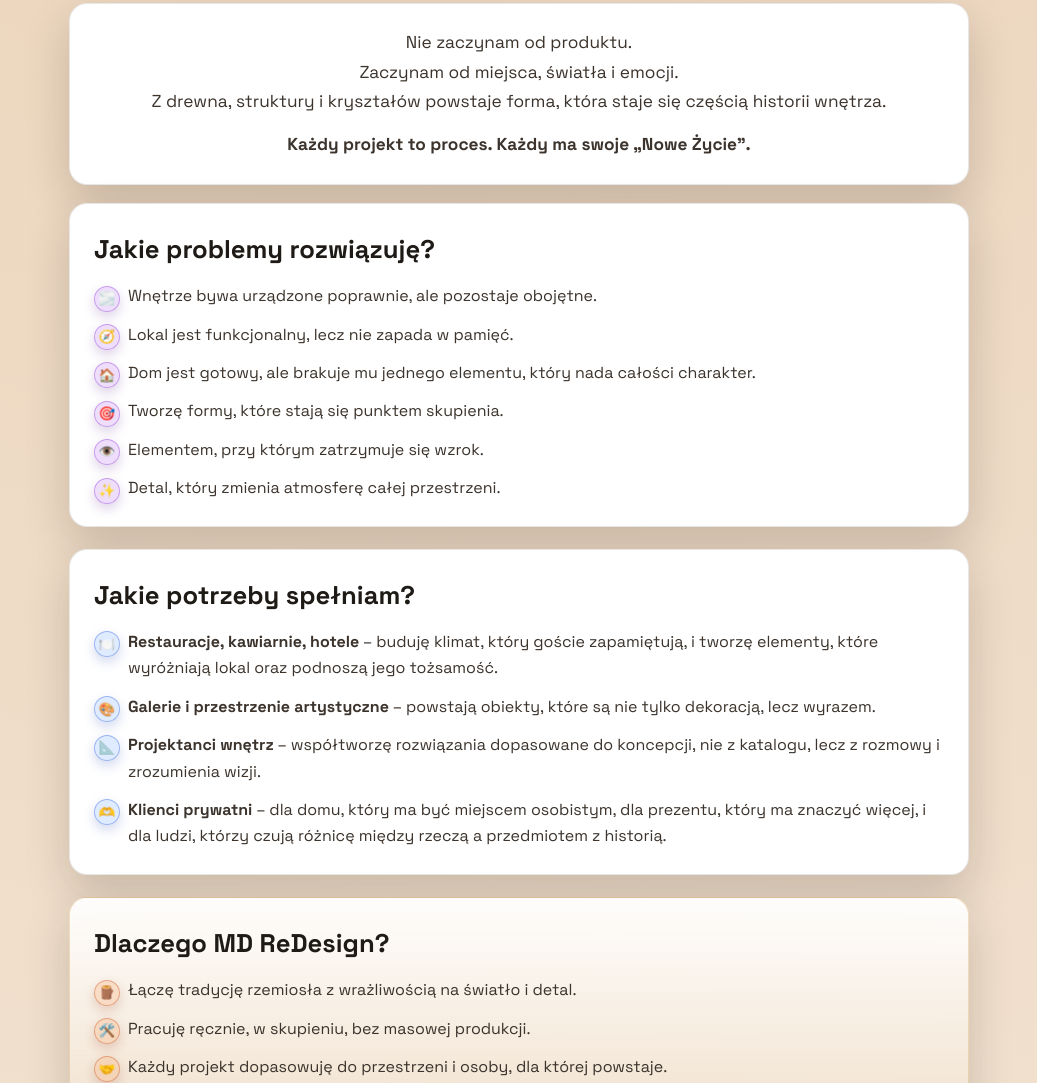
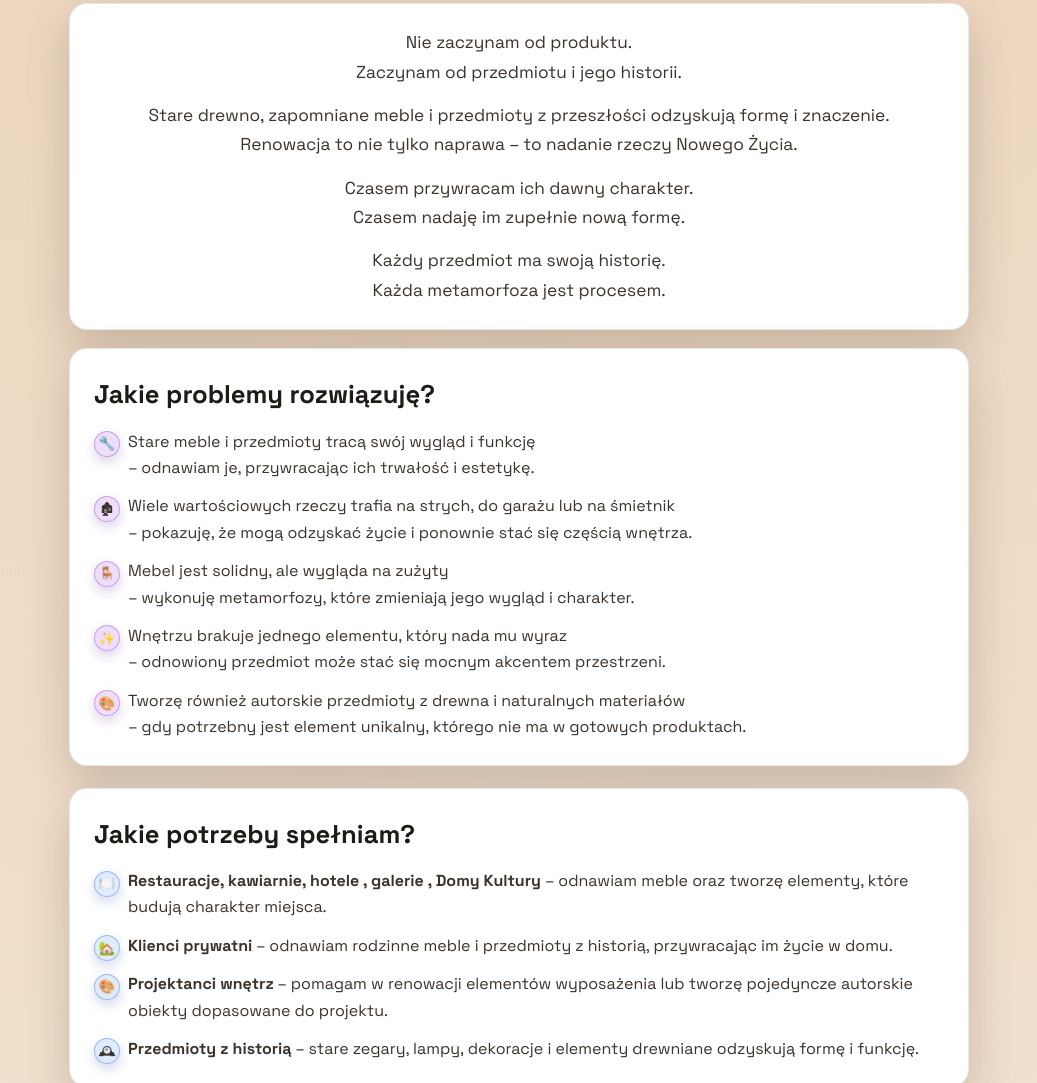
Before and after one commit to MDWoodman/mdredesign_code, a plain HTML site: page index.html in a window 1280 px wide. Shown: the part 1526-2609 px from the top of the page, without its empty margins (121-1158 px from the left). Drawn offline with Linux system fonts and the light colour scheme.

Commit message:
zmiana tresci

```diff
--- a/index.html
+++ b/index.html
@@ -34,7 +34,7 @@
           "url": "https://mdredesign.com.pl/",
           "name": "MDReDesign",
           "inLanguage": "pl-PL",
-          "description": "Autorskie realizacje: renowacje, meble i lampy handmade."
+          "description": "Autorskie realizacje: renowacje, meble , metamorfozy , własne projekty."
         },
         {
           "@type": "Person",
@@ -52,7 +52,7 @@
           "name": "MDReDesign",
           "url": "https://mdredesign.com.pl/",
           "image": "https://mdredesign.com.pl/images/bnr.png",
-          "description": "Ręczne renowacje mebli, lampy i dekoracje z drewna oraz kryształów.",
+          "description": "Ręczne renowacje mebli, metamorfozy i dekoracje z drewna oraz kryształów.",
           "founder": {
             "@id": "https://mdredesign.com.pl/#person"
           },
@@ -119,33 +119,43 @@
         <button data-target="order">Zapytaj , Zaproponuj , Zamów</button>
       </div>
     </header>
- <div class="identity-manifest">
-      <p>Nie zaczynam od produktu.<br>
-      Zaczynam od miejsca, światła i emocji.<br>
-      Z drewna, struktury i kryształów powstaje forma, która staje się częścią historii wnętrza.</p>
+<div class="identity-manifest">
+  <p>Nie zaczynam od produktu.<br>
+  Zaczynam od przedmiotu i jego historii.</p>
 
-      <p><strong>Każdy projekt to proces. Każdy ma swoje „Nowe Życie”.</strong></p>
-    </div>
+  <p>Stare drewno, zapomniane meble i przedmioty z przeszłości odzyskują formę i znaczenie.<br>
+  Renowacja to nie tylko naprawa – to nadanie rzeczy Nowego Życia.</p>
+
+  <p>Czasem przywracam ich dawny charakter.<br>
+  Czasem nadaję im zupełnie nową formę.</p>
+
+  <p>Każdy przedmiot ma swoją historię.<br>
+  Każda metamorfoza jest procesem.</p>
+</div>
 
     <div class="identity-section">
       <h3>Jakie problemy rozwiązuję?</h3>
       <ul class="identity-points identity-points--problems">
-        <li data-icon="🌫️">Wnętrze bywa urządzone poprawnie, ale pozostaje obojętne.</li>
-        <li data-icon="🧭">Lokal jest funkcjonalny, lecz nie zapada w pamięć.</li>
-        <li data-icon="🏠">Dom jest gotowy, ale brakuje mu jednego elementu, który nada całości charakter.</li>
-        <li data-icon="🎯">Tworzę formy, które stają się punktem skupienia.</li>
-        <li data-icon="👁️">Elementem, przy którym zatrzymuje się wzrok.</li>
-        <li data-icon="✨">Detal, który zmienia atmosferę całej przestrzeni.</li>
+      <li data-icon="🔧">Stare meble i przedmioty tracą swój wygląd i funkcję<br>
+      – odnawiam je, przywracając ich trwałość i estetykę.</li>
+      <li data-icon="🏚">Wiele wartościowych rzeczy trafia na strych, do garażu lub na śmietnik<br>
+      – pokazuję, że mogą odzyskać życie i ponownie stać się częścią wnętrza.</li>
+      <li data-icon="🪑">Mebel jest solidny, ale wygląda na zużyty<br>
+      – wykonuję metamorfozy, które zmieniają jego wygląd i charakter.</li>
+      <li data-icon="✨">Wnętrzu brakuje jednego elementu, który nada mu wyraz<br>
+      – odnowiony przedmiot może stać się mocnym akcentem przestrzeni.</li>
+      <li data-icon="🎨">Tworzę również autorskie przedmioty z drewna i naturalnych materiałów<br>
+      – gdy potrzebny jest element unikalny, którego nie ma w gotowych produktach.</li>
       </ul>
     </div>
 
     <div class="identity-section">
       <h3>Jakie potrzeby spełniam?</h3>
       <ul class="identity-points identity-points--needs">
-        <li data-icon="🍽️"><strong>Restauracje, kawiarnie, hotele</strong> – buduję klimat, który goście zapamiętują, i tworzę elementy, które wyróżniają lokal oraz podnoszą jego tożsamość.</li>
-        <li data-icon="🎨"><strong>Galerie i przestrzenie artystyczne</strong> – powstają obiekty, które są nie tylko dekoracją, lecz wyrazem.</li>
-        <li data-icon="📐"><strong>Projektanci wnętrz</strong> – współtworzę rozwiązania dopasowane do koncepcji, nie z katalogu, lecz z rozmowy i zrozumienia wizji.</li>
-        <li data-icon="🫶"><strong>Klienci prywatni</strong> – dla domu, który ma być miejscem osobistym, dla prezentu, który ma znaczyć więcej, i dla ludzi, którzy czują różnicę między rzeczą a przedmiotem z historią.</li>
+      <li data-icon="🍽️"><strong>Restauracje, kawiarnie, hotele , galerie , Domy Kultury </strong> – odnawiam meble oraz tworzę elementy, które budują charakter miejsca.</li>
+      <li data-icon="🏡"><strong>Klienci prywatni</strong> – odnawiam rodzinne meble i przedmioty z historią, przywracając im życie w domu.</li>
+      <li data-icon="🎨"><strong>Projektanci wnętrz</strong> – pomagam w renowacji elementów wyposażenia lub tworzę pojedyncze autorskie obiekty dopasowane do projektu.</li>
+      <li data-icon="🕰"><strong>Przedmioty z historią</strong> – stare zegary, lampy, dekoracje i elementy drewniane odzyskują formę i funkcję.</li>
       </ul>
     </div>
 
```
